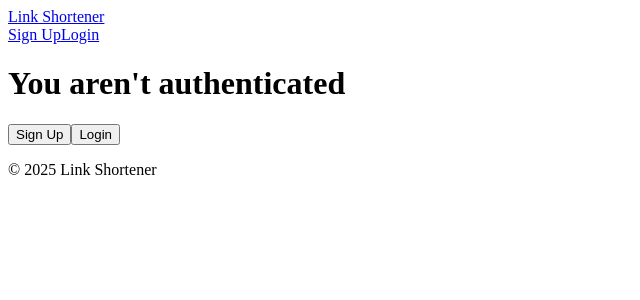
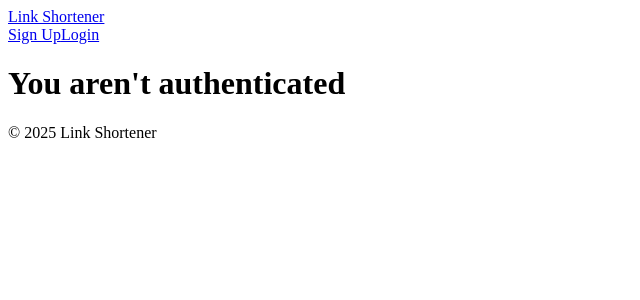
Before and after one commit to Yana-Koroliuk/frontend-url-shortener, a React (Create React App) app: page / in a window 1280 px wide. Shown: the top 300 px of the page, without its empty margins (0-640 px from the left). Built offline with nearby package versions, Linux system fonts and the light colour scheme.

Commit message:
Remove duplicate buttons

```diff
--- a/src/pages/HomePage.js
+++ b/src/pages/HomePage.js
@@ -21,40 +21,6 @@ const HomePage = () => {
                 ) : (
                     <h1 className="text-2xl font-bold">You aren't authenticated</h1>
                 )}
-                <div className="mt-4 space-x-4">
-                    {!isAuthenticated && (
-                        <>
-                            <button
-                                onClick={() => navigate("/register")}
-                                className="bg-blue-500 text-white px-4 py-2 rounded hover:bg-blue-600"
-                            >
-                                Sign Up
-                            </button>
-                            <button
-                                onClick={() => navigate("/login")}
-                                className="bg-blue-500 text-white px-4 py-2 rounded hover:bg-blue-600"
-                            >
-                                Login
-                            </button>
-                        </>
-                    )}
-                    {isAuthenticated && (
-                        <>
-                            <button
-                                onClick={() => navigate("/urls")}
-                                className="bg-blue-500 text-white px-4 py-2 rounded hover:bg-blue-600"
-                            >
-                                Your Links
-                            </button>
-                            <button
-                                onClick={handleLogout}
-                                className="bg-red-500 text-white px-4 py-2 rounded hover:bg-red-600"
-                            >
-                                Logout
-                            </button>
-                        </>
-                    )}
-                </div>
             </div>
         </Layout>
     );
```
